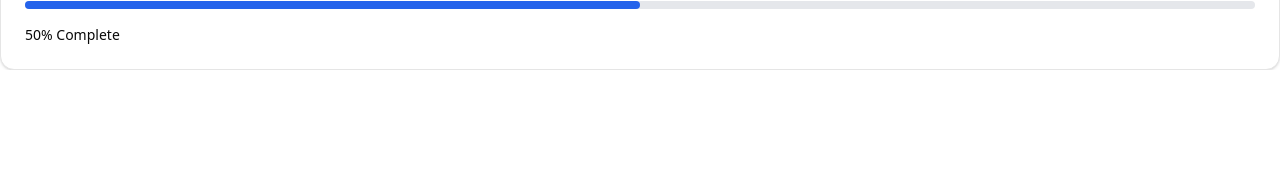
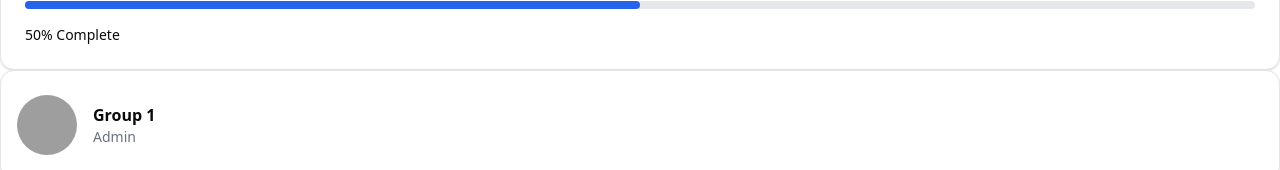
Before and after one commit to Kingscliq/mentor-hub, a Next.js app: page / in a window 1280 px wide. Shown: the part 2180-2350 px from the top of the page. Before the commit the page ends 2250 px from the top, so only its background shows below. Built offline with nearby package versions, Linux system fonts and the light colour scheme; no server answers; grey boxes are pictures that could not be loaded.

Commit message:
chore: updates on the group card component

```diff
--- a/package.json
+++ b/package.json
@@ -10,6 +10,7 @@
     "prepare": "husky"
   },
   "dependencies": {
+    "@radix-ui/react-avatar": "^1.1.10",
     "@radix-ui/react-select": "^2.2.5",
     "@radix-ui/react-slider": "^1.3.5",
     "@radix-ui/react-slot": "^1.2.3",
--- a/src/app/page.tsx
+++ b/src/app/page.tsx
@@ -5,6 +5,7 @@ import { Button } from '@/components/ui/button';
 import { Groups, GroupSlider, mockGroups } from '@/features';
 import LoginForm from '@/features/auth/login-form';
 import RegisterForm from '@/features/auth/register-form';
+import GroupCard from '@/features/dashboard/components/group-card';
 
 import { Logger } from '@/lib';
 import { toast } from 'sonner';
@@ -28,6 +29,7 @@ export default function Home() {
       <RegisterForm />
       <LoginForm />
       <Groups groups={mockGroups} />
+      <GroupCard name="Group 1" profileUrl="/path/to/image.jpg" role="Admin" />
     </>
   );
 }
--- /dev/null
+++ b/src/components/ui/avatar.tsx
@@ -0,0 +1,72 @@
+'use client';
+
+import * as React from 'react';
+import * as AvatarPrimitive from '@radix-ui/react-avatar';
+
+import { cn } from '@/lib/utils';
+
+export function AvatarContainer({
+  className,
+  ...props
+}: React.ComponentProps<typeof AvatarPrimitive.Root>) {
+  return (
+    <AvatarPrimitive.Root
+      data-slot="avatar"
+      className={cn(
+        'relative flex size-8 shrink-0 overflow-hidden rounded-full',
+        className
+      )}
+      {...props}
+    />
+  );
+}
+
+export function AvatarImage({
+  className,
+  ...props
+}: React.ComponentProps<typeof AvatarPrimitive.Image>) {
+  return (
+    <AvatarPrimitive.Image
+      data-slot="avatar-image"
+      className={cn('aspect-square size-full', className)}
+      {...props}
+    />
+  );
+}
+
+export function AvatarFallback({
+  className,
+  ...props
+}: React.ComponentProps<typeof AvatarPrimitive.Fallback>) {
+  return (
+    <AvatarPrimitive.Fallback
+      data-slot="avatar-fallback"
+      className={cn(
+        'bg-primary flex size-full items-center justify-center rounded-full text-white',
+        className
+      )}
+      {...props}
+    />
+  );
+}
+
+interface AvatarProps extends React.ComponentProps<typeof AvatarContainer> {
+  src: string;
+  alt?: string;
+  fallBack?: string;
+  className?: string;
+}
+
+export const Avatar: React.FC<AvatarProps> = ({
+  src,
+  alt,
+  fallBack,
+  className,
+}) => {
+  return (
+    <AvatarContainer className={className}>
+      <AvatarImage src={src} alt={alt} />
+      <AvatarFallback>{fallBack}</AvatarFallback>
+    </AvatarContainer>
+  );
+};
--- a/src/components/ui/index.ts
+++ b/src/components/ui/index.ts
@@ -5,3 +5,4 @@ export * from './box';
 export * from './slider';
 export * from './select';
 export * from './progress';
+export * from './avatar';
--- /dev/null
+++ b/src/features/dashboard/components/group-card.tsx
@@ -0,0 +1,35 @@
+import { Avatar } from '@/components/ui';
+import Box from '@/components/ui/box';
+import { Card } from '@/components/ui/card';
+import React from 'react';
+
+interface GroupCardProps {
+  name: string;
+  profileUrl: string;
+  role: string;
+}
+const GroupCard: React.FC<GroupCardProps> = ({ name, profileUrl, role }) => {
+  const fallback = typeof name === 'string' && name.length > 0 ? name[0] : '';
+  return (
+    <Card>
+      <Box className="flex items-center px-4">
+        <Avatar
+          className="h-15 w-15"
+          src={profileUrl}
+          alt={name}
+          fallBack={fallback}
+        />
+        <Box className="ml-4">
+          <Box as="h2" className="text-base font-semibold">
+            {name}
+          </Box>
+          <Box as="p" className="text-sm text-gray-500">
+            {role}
+          </Box>
+        </Box>
+      </Box>
+    </Card>
+  );
+};
+
+export default GroupCard;
```
Also changed, not shown: 1 other file (tests, documents, lock files or other folders).
